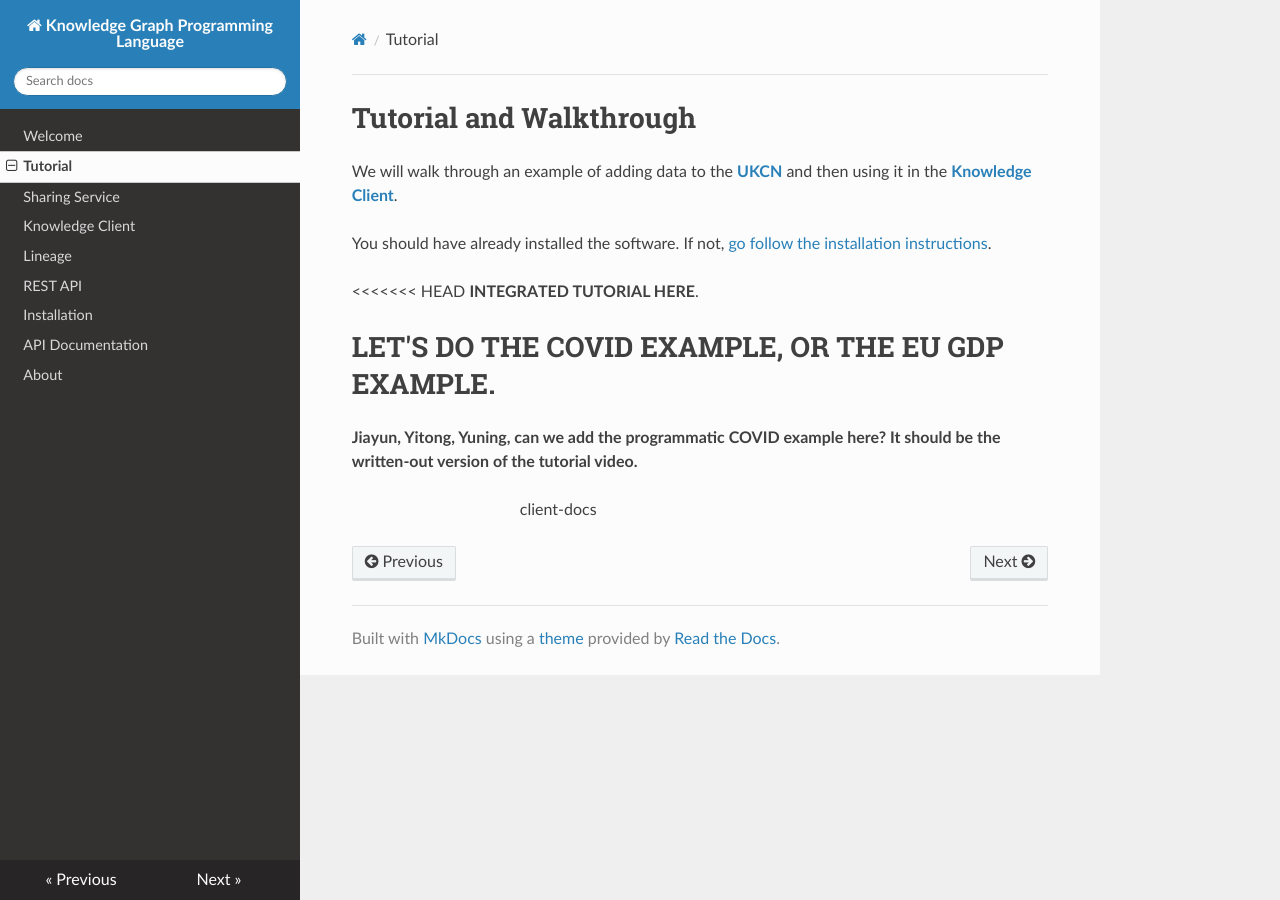
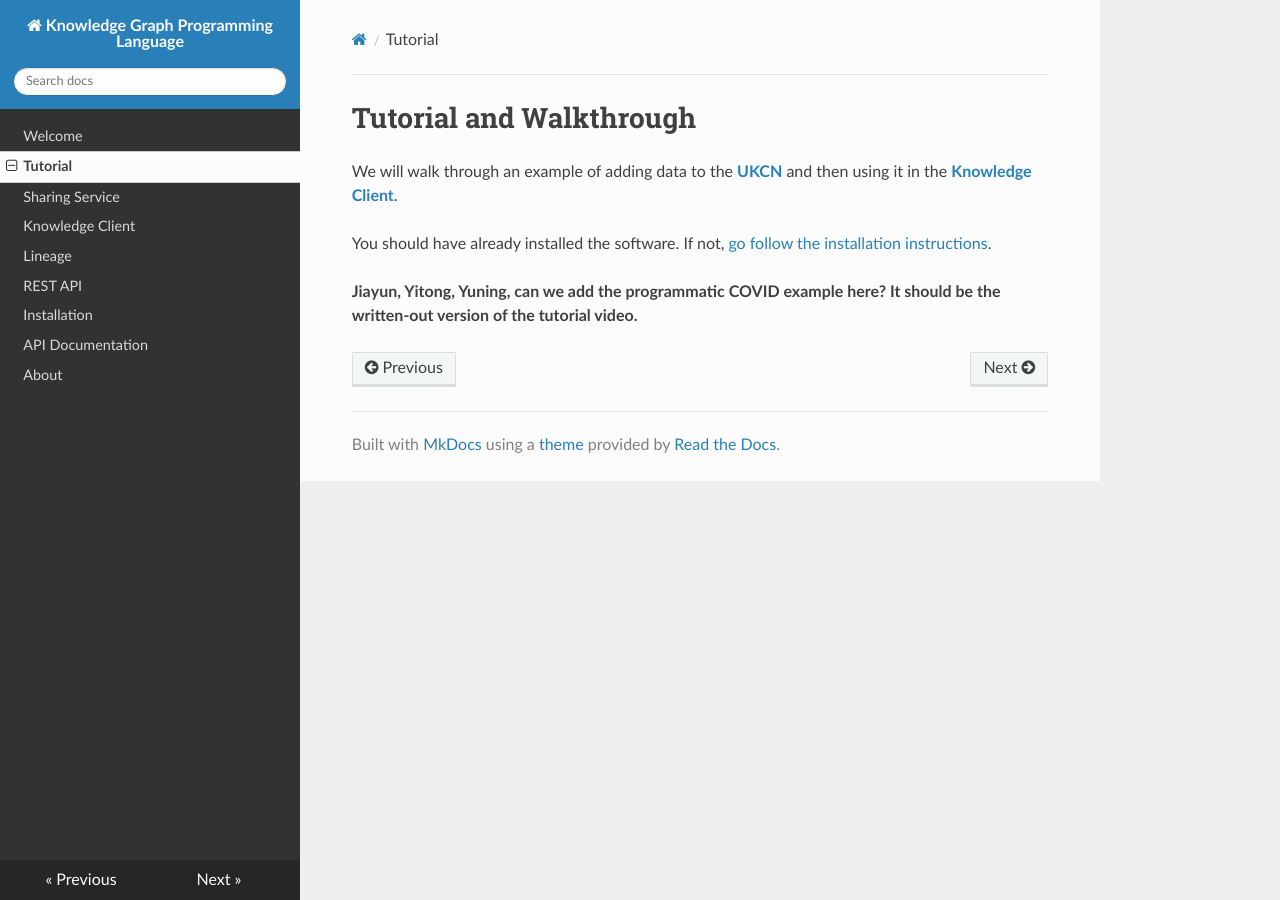
Before and after one commit to mikecafarella/KNP, an MkDocs documentation site: the page built from docs/tutorial.md, in a window 1280 px wide. Built offline with MkDocs 1.6.1, drawn with Linux system fonts in a browser that asks for light colours; nearby versions of some CDN libraries.

Commit message:
Fix merge error

```diff
--- a/docs/tutorial.md
+++ b/docs/tutorial.md
@@ -4,10 +4,4 @@ We will walk through an example of adding data to the [__UKCN__](sharingservice.
 
 You should have already installed the software. If not, [go follow the installation instructions](install.md).
 
-<<<<<<< HEAD
-__INTEGRATED TUTORIAL HERE__.
-
-__LET'S DO THE COVID EXAMPLE, OR THE EU GDP EXAMPLE__.
-=======
 __Jiayun, Yitong, Yuning, can we add the programmatic COVID example here?  It should be the written-out version of the tutorial video.__
->>>>>>> client-docs
```
